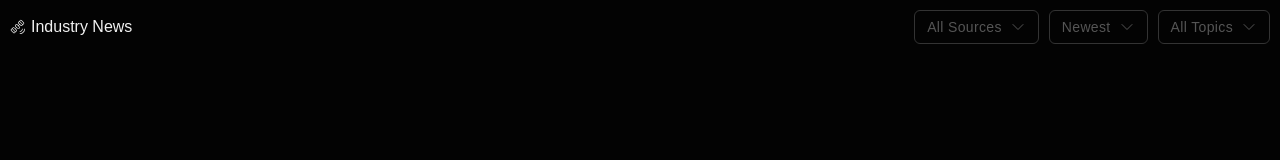
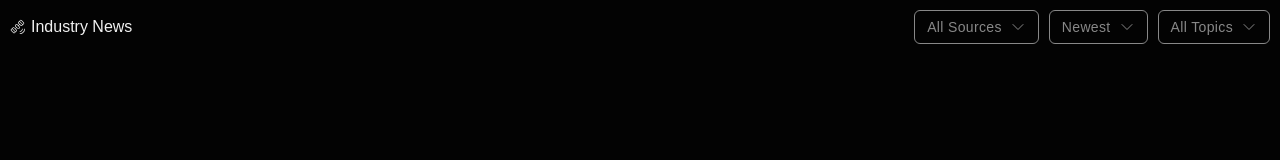
Before and after one commit to MonoDeaf/news-feed, a plain HTML site: page index.html in a window 1280 px wide. Drawn offline with Linux system fonts and the light colour scheme; no server answers; a web font is replaced by a local one.

Commit message:
Update styles.css

```diff
--- a/styles.css
+++ b/styles.css
@@ -70,9 +70,9 @@ body {
     font-weight: normal;
     letter-spacing: 0.025em;
     padding: 8px 12px;
-    border: 1px solid #333;
+    border: 1px solid #888;
     border-radius: 6px;
-    color: #555;
+    color: #888;
     background: transparent;
     text-decoration: none;
     transition: all 0.3s ease;
@@ -81,7 +81,8 @@ body {
 }
 
 .filter-button:hover {
-    border-color: #555;
+    border-color: #f1f1f1;
+    color: #f1f1f1;
     backdrop-filter: brightness(1.5);
 }
 
```
